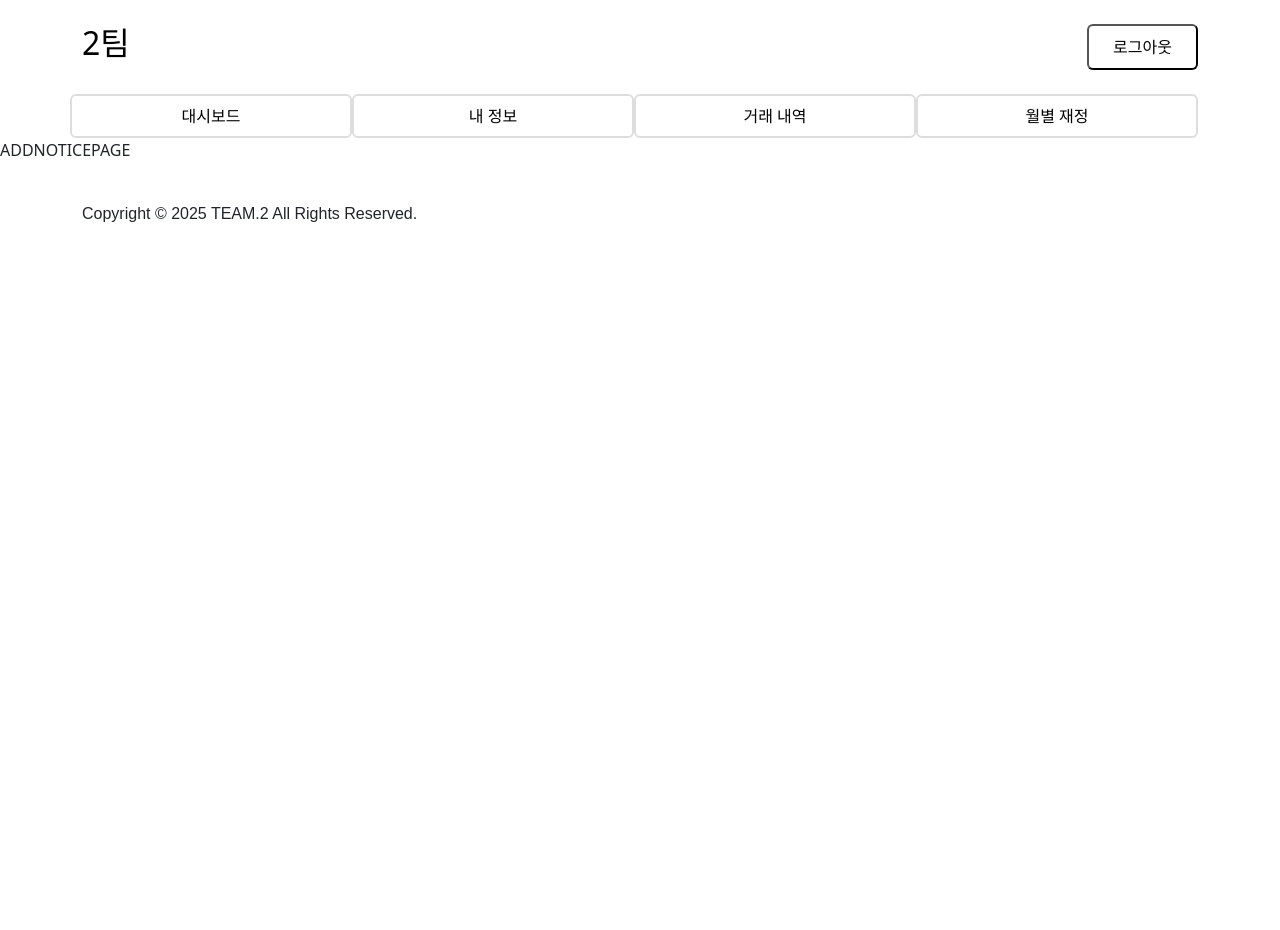
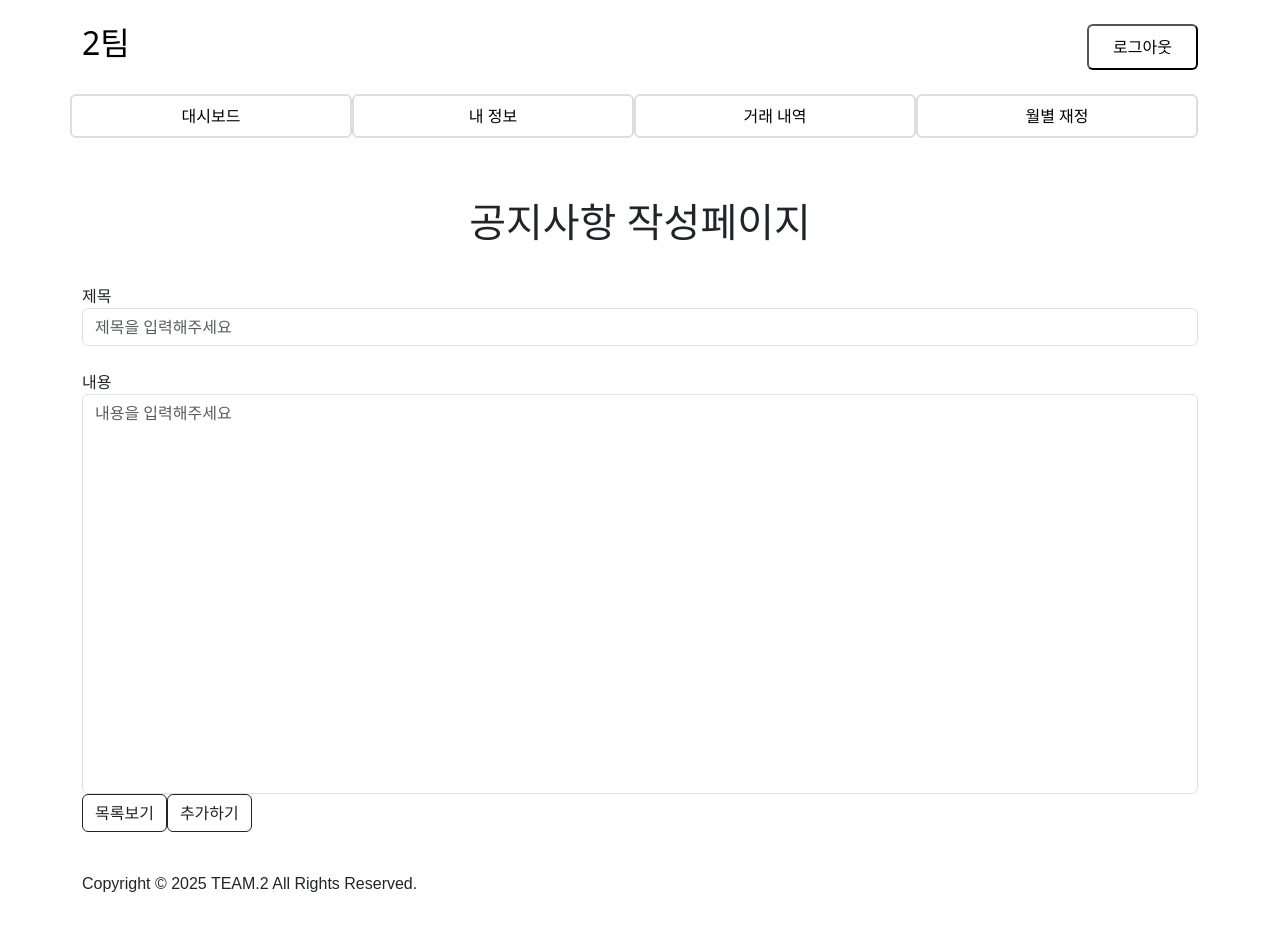
Before and after one commit to ckdwlsrh/household-budget-web, a Vue app: page /addNotice in a window 1280 px wide. Shown: the top 930 px of the page. Before the commit the page ends 800 px from the top, so only its background shows below. Built offline with nearby package versions, Linux system fonts and the light colour scheme; sample sign-in values are in the browser's storage.

Commit message:
Feat: AddNoticePage 기본 폼 추가

```diff
--- a/src/pages/notices/AddNoticesPage.vue
+++ b/src/pages/notices/AddNoticesPage.vue
@@ -1,4 +1,40 @@
 <template>
-  <div>ADDNOTICEPAGE</div>
+  <div class="container">
+    <div style="padding: 30px; margin-top: 30px">
+      <h1 style="text-align: center">공지사항 작성페이지</h1>
+    </div>
+    <div class="form-group">
+      <label>제목</label>
+      <input
+        type="text"
+        class="form-control"
+        placeholder="제목을 입력해주세요"
+        required
+        v-model="title"
+      />
+    </div>
+    <br />
+    <div class="form-group">
+      <label>내용</label>
+      <textarea
+        type="text"
+        class="form-control"
+        placeholder="내용을 입력해주세요"
+        required
+        v-model="desc"
+      />
+    </div>
+    <div>
+      <button class="btn btn-outline-dark">목록보기</button>
+      <button class="btn btn-outline-dark">추가하기</button>
+    </div>
+  </div>
 </template>
 <script setup></script>
+
+<style scoped>
+textarea {
+  resize: none;
+  height: 400px;
+}
+</style>
```
